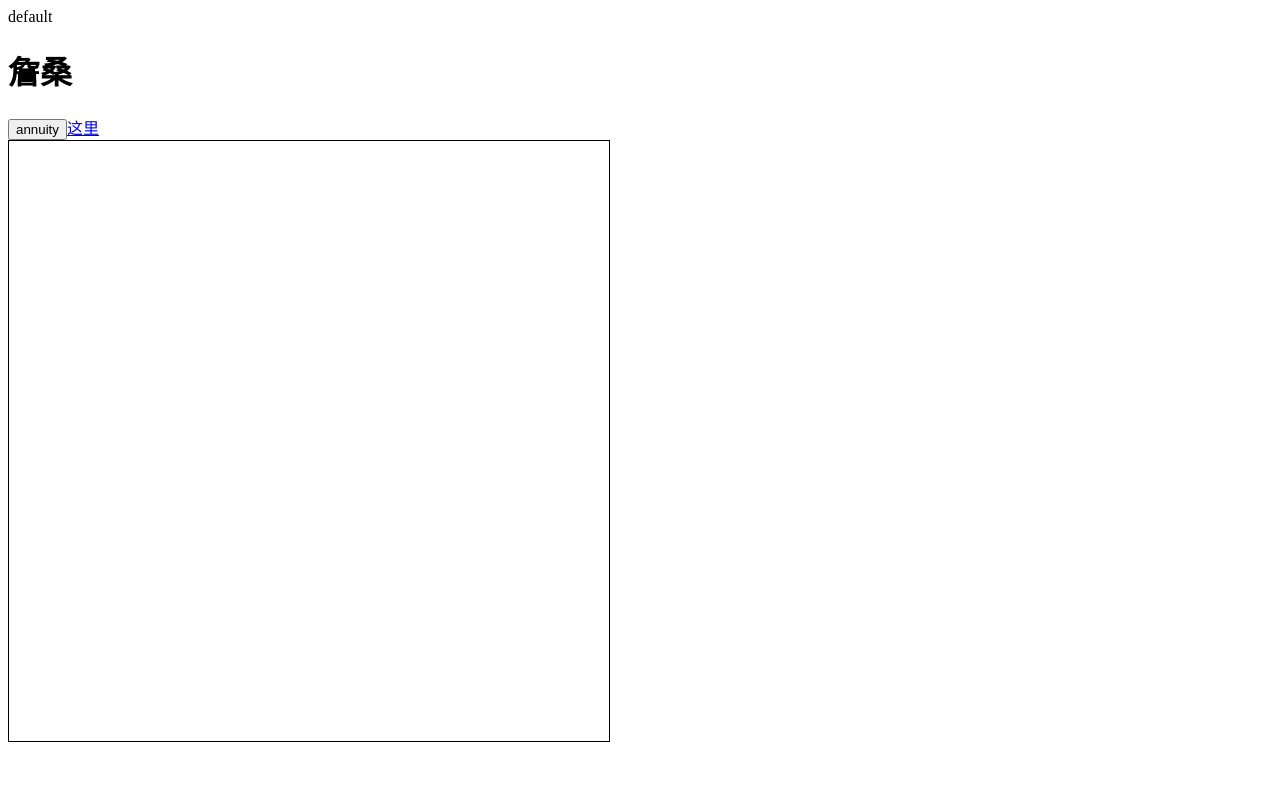
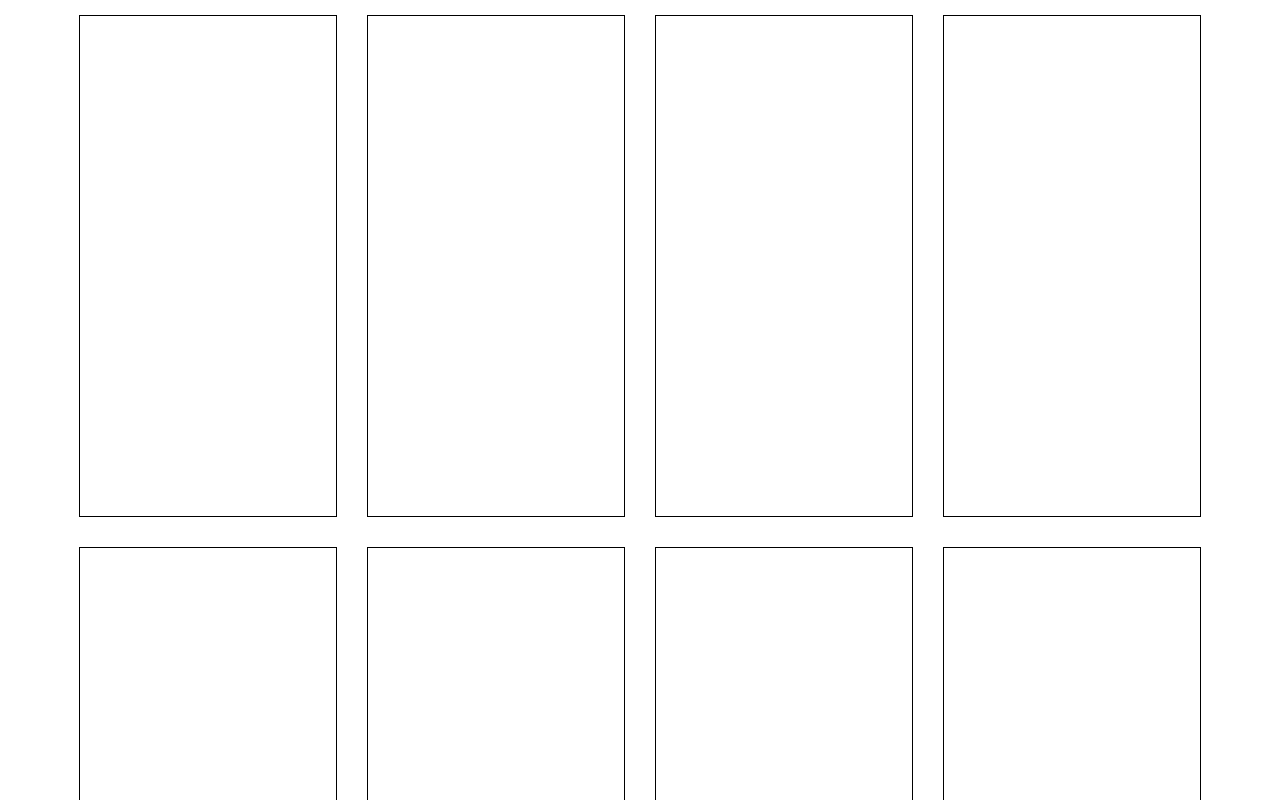
Before and after one commit to maguibing/my-vue2-app, a Vue app: page /#/ in a window 1280 px wide. Shown: the top 800 px of the page. Built offline with nearby package versions, Linux system fonts and the light colour scheme.

Commit message:
布局练习

```diff
--- a/src/components/HelloWorld.vue
+++ b/src/components/HelloWorld.vue
@@ -1,70 +1,95 @@
 <template>
-  <div>
-    {{msg}}
-    <h1>{{$store.state.son.msg}}</h1>
-    <button @click="incre">annuity</button>
-    <router-link to="/profile">这里</router-link>
-
-    <div class="box">
-      <router-view></router-view>
-    </div>
+  <div class="movie-container">
+    <main>
+      <div class="item">
+      </div>
+      <div class="item">
+      </div>
+      <div class="item">
+      </div>
+      <div class="item">
+      </div>
+      <div class="item">
+      </div>
+      <div class="item">
+      </div>
+      <div class="item">
+      </div>
+      <div class="item">
+      </div>
+    </main>
   </div>
 </template>
+
 <script>
-import mix from '@/assets/mixin.js'
-import { mapMutations } from 'vuex'
-
 export default {
 
-  name: 'HelloWorld',
-  mixins: [mix],
-
-  props: {
-    msg: {
-      type: String,
-      default: "default"
-    }
-  },
+  name: "HelloWorld",
 
   data () {
     return {
-      goal: {
-        a: "zs", n: "ls"
-      }
+      num: 5,
+      clientWidth: document.documentElement.clientWidth
     }
   },
 
   methods: {
-    ...mapMutations('son', ["changeStr"]),
+    // setAttr () {
+    //   let parentDom = document.querySelector('main');
+    //   let children = parentDom.children;
+    //   let n = children.length % this.num;
+    //   if (n) {
+    //     while (3 - n > 0) {
+    //       let div = document.createElement('div');
+    //       div.className = 'item';
+    //       div.style.visibility = 'hidden';
+    //       parentDom.appendChild(div);
+    //       n++;
+    //     }
+    //   }
+    // }
+  },
 
-    incre: function () {
-
-      console.log(this.$qs.parse(this.$qs.stringify(this.goal)))
-
-      this.changeStr()
-
-      this.$router.push('/login')
-    }
+  mounted () {
+    // let _this = this
+    // window.addEventListener('resize', function () {
+    //   _this.clientWidth = document.body.clientWidth;
+    // })
   },
 
   watch: {
-    "$route": {
-      deep: true,
-      immediate: true,
-      handler (to, from) {
-        console.log(to, from)
-      }
-    }
+    // clientWidth (n) {
+    //   if (n >= 1677) {
+    //     this.num = 5
+    //     this.setAttr()
+    //   } else if (n >= 1345) {
+    //     this.num = 4
+    //     this.setAttr()
+    //   }
+    // }
   }
+}
 
 
-}
 </script>
 
-<style lang="scss" scoped>
-.box {
-  width: 600px;
-  height: 600px;
+<style lang='scss'  >
+* {
+  padding: 0;
+  margin: 0;
+}
+main {
+  //   margin-left: 120px;
+  display: flex;
+  justify-content: center;
+  flex-wrap: wrap;
+}
+
+.item {
+  flex: 0 0 20%;
+  margin: 15px;
+  width: 300px;
+  height: 500px;
   border: 1px solid black;
 }
 </style>
```
